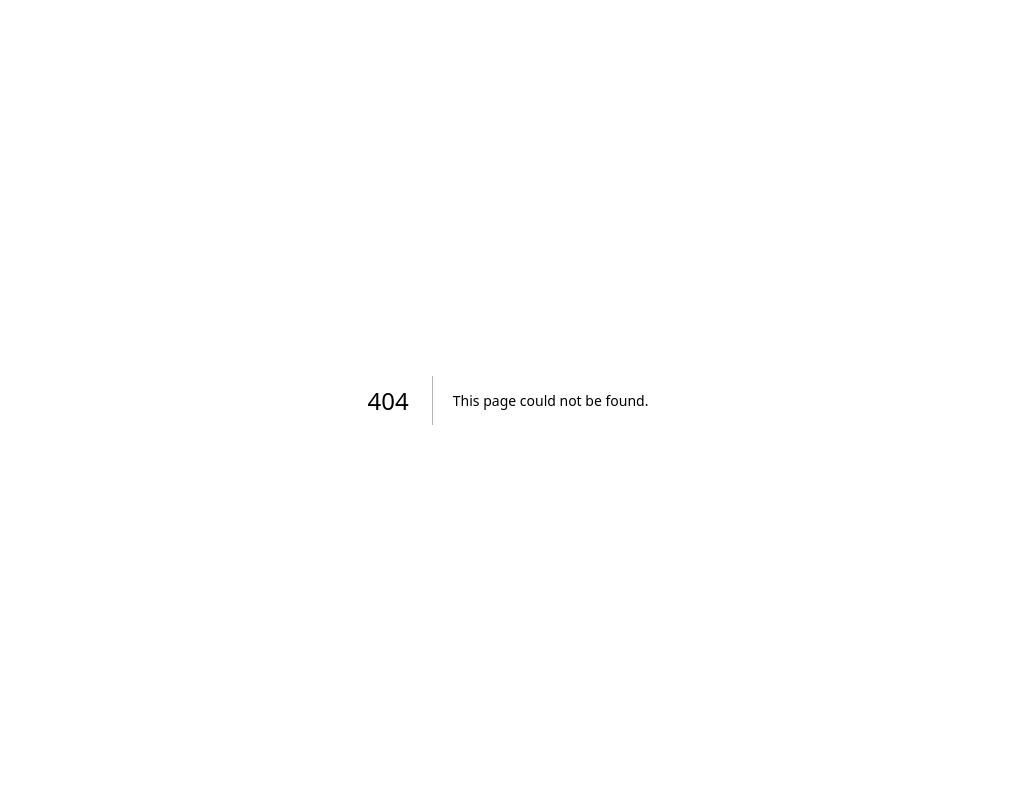
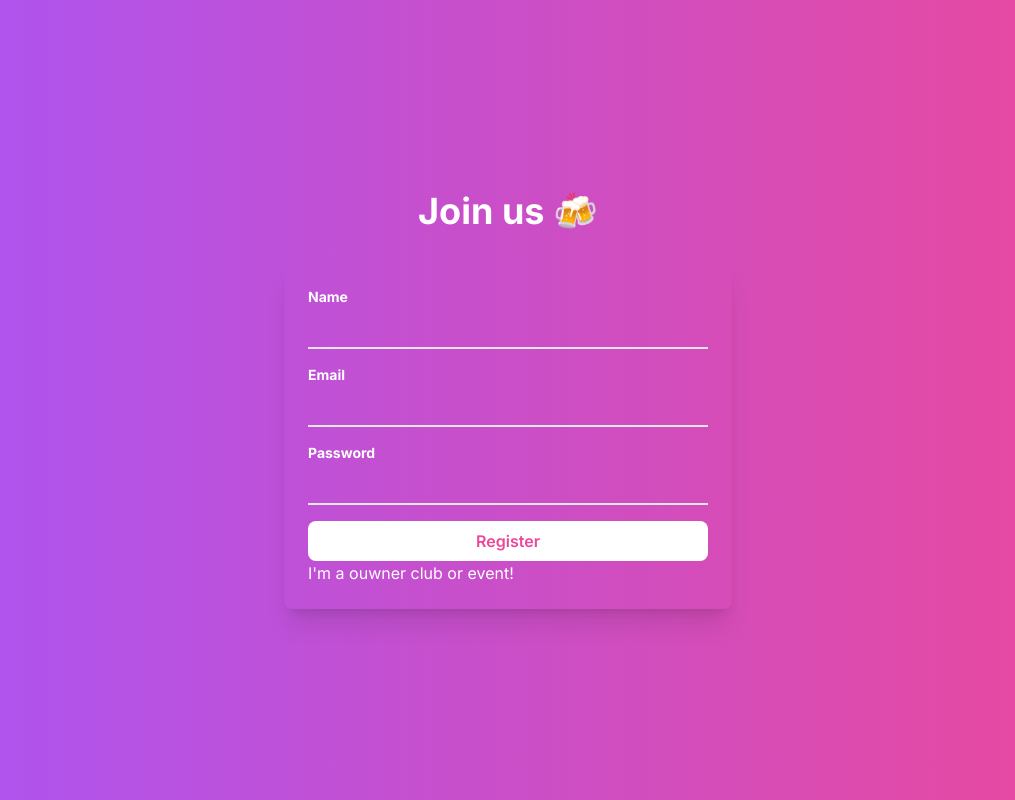
Before and after one commit to nil729student/nightlit, a Next.js app: page /register/standard in a window 1280 px wide. Before the commit this address had no page. Shown: the whole page, without its empty margins (132-1147 px from the left). Built offline with nearby package versions, Linux system fonts and the light colour scheme.

Commit message:
Nova migració i Paguines de registre owner i standard

```diff
--- a/app/components/SearchBar.jsx
+++ b/app/components/SearchBar.jsx
@@ -26,17 +26,17 @@ export function SearchBar({ clubs, setFilteredClubs }) {
   }, [filteredClubs, setFilteredClubs]);
 
   return (
-    <div className="flex items-center justify-center w-full mb-8">
+    <div className="flex flex-col items-center justify-center w-full mb-8 pl-52 pr-52 md:flex-row">
       <input
         type="text"
         placeholder="Search Club"
         value={searchTerm}
         onChange={(e) => setSearchTerm(e.target.value)}
-        className="w-1/3 p-2 m-4 text-2xl text-center border-2 text-black border-black rounded-lg"
+        className="w-full p-2 m-2 text-lg text-center border-2 text-black border-black rounded-lg md:w-3/5 md:text-2xl"
       />
 
       <Select
-        className="p-2 m-4 text-2xl text-center border-2 text-black border-black rounded-lg"
+        className="w-full p-2 m-2 text-lg text-center border-2 text-black border-black rounded-lg md:w-2/5 md:text-2xl"
         options={optionsCity}
         onChange={(selectedOption) => setSearchTermCity(selectedOption ? selectedOption.value : "")}
         isSearchable
--- /dev/null
+++ b/app/register/owner/page.js
@@ -0,0 +1,101 @@
+// File: /app/register/owner/page.tsx
+"use client";
+
+import { useState } from "react";
+import Link from "next/link";
+
+export default function OwnerRegisterPage() {
+    const [formData, setFormData] = useState({
+        name: "",
+        email: "",
+        password: "",
+        clubName: "",
+        amenity: "",
+    });
+
+    const handleChange = (e) => {
+        const { name, value } = e.target;
+        setFormData({ ...formData, [name]: value });
+    };
+
+    const handleSubmit = async (e) => {
+        e.preventDefault();
+        // Falta implementar la logica de reguistre
+        console.log("Reguistre de usuari owner: ", formData);
+    };
+
+    return (
+        <div className="flex flex-col items-center justify-center h-screen bg-gradient-to-r from-yellow-500 to-red-500 text-white">
+            <h1 className="text-4xl font-bold mb-8">Register Your Club</h1>
+            <form className="bg-white text-black p-6 rounded-lg shadow-md w-full max-w-md" onSubmit={handleSubmit}>
+                <div className="mb-4">
+                    <label htmlFor="name" className="block text-sm font-bold mb-2">Name</label>
+                    <input
+                        type="text"
+                        id="name"
+                        name="name"
+                        value={formData.name}
+                        onChange={handleChange}
+                        className="w-full px-3 py-2 border rounded-lg"
+                    />
+                </div>
+                <div className="mb-4">
+                    <label htmlFor="email" className="block text-sm font-bold mb-2">Email</label>
+                    <input
+                        type="email"
+                        id="email"
+                        name="email"
+                        value={formData.email}
+                        onChange={handleChange}
+                        className="w-full px-3 py-2 border rounded-lg"
+                    />
+                </div>
+                <div className="mb-4">
+                    <label htmlFor="password" className="block text-sm font-bold mb-2">Password</label>
+                    <input
+                        type="password"
+                        id="password"
+                        name="password"
+                        value={formData.password}
+                        onChange={handleChange}
+                        className="w-full px-3 py-2 border rounded-lg"
+                    />
+                </div>
+                <div className="mb-4">
+                    <label htmlFor="clubName" className="block text-sm font-bold mb-2">Club Name</label>
+                    <input
+                        type="text"
+                        id="clubName"
+                        name="clubName"
+                        value={formData.clubName}
+                        onChange={handleChange}
+                        className="w-full px-3 py-2 border rounded-lg"
+                    />
+                </div>
+                <div className="mb-4">
+                    <label htmlFor="amenity" className="block text-sm font-bold mb-2">Main Amenity</label>
+                    <input
+                        type="text"
+                        id="amenity"
+                        name="amenity"
+                        value={formData.amenity}
+                        onChange={handleChange}
+                        className="w-full px-3 py-2 border rounded-lg"
+                    />
+                </div>
+                <button
+                    type="submit"
+                    className="w-full bg-red-500 text-white py-2 px-4 rounded-lg hover:bg-red-600"
+                >
+                    Register
+                </button>
+
+                <Link href="/register">
+                    <button className=" hover:border-b-4 ">
+                        I a standard user!
+                    </button>
+                </Link>
+            </form>
+        </div>
+    );
+}
--- /dev/null
+++ b/app/register/page.js
@@ -0,0 +1,25 @@
+
+"use client";
+
+import Link from "next/link";
+
+export default function RegisterPage() {
+    return (
+        <div className="flex flex-col items-center justify-center h-screen bg-gradient-to-r from-blue-500 to-green-500 text-white">
+            <h1 className="text-4xl font-bold mb-8">Join the Party!</h1>
+            <p className="mb-6 text-lg">What kind of account would you like to create?</p>
+            <div className="flex space-x-6">
+                <Link href="/register/owner">
+                    <button className="px-6 py-3 bg-white text-purple-600 font-semibold rounded-lg shadow-md hover:bg-gray-200">
+                        Register as Owner
+                    </button>
+                </Link>
+                <Link href="/register/standard">
+                    <button className="px-6 py-3 bg-white text-pink-600 font-semibold rounded-lg shadow-md hover:bg-gray-200">
+                        Register as Guest
+                    </button>
+                </Link>
+            </div>
+        </div>
+    );
+}
--- /dev/null
+++ b/app/register/standard/page.js
@@ -0,0 +1,77 @@
+// File: /app/register/standard/page.tsx
+"use client";
+
+import { useState } from "react";
+import Link from "next/link";
+
+export default function StandardRegisterPage() {
+    const [formData, setFormData] = useState({
+        name: "",
+        email: "",
+        password: "",
+    });
+
+    const handleChange = (e) => {
+        const { name, value } = e.target;
+        setFormData({ ...formData, [name]: value });
+    };
+
+    const handleSubmit = async (e) => {
+        e.preventDefault();
+        // Falta implementr la loguica de reguistre
+        console.log("Registre de usuari estandard: ", formData);
+    };
+
+    return (
+        <div className="flex flex-col items-center justify-center h-screen bg-gradient-to-r from-purple-500 to-pink-500 text-white">
+            <h1 className="text-4xl font-bold mb-8">Join us 🍻</h1>
+            <form className="f p-6 rounded-lg shadow-xl w-full max-w-md" onSubmit={handleSubmit}>
+                <div className="mb-4">
+                    <label htmlFor="name" className="block text-sm font-bold mb-2">Name</label>
+                    <input
+                        type="text"
+                        id="name"
+                        name="name"
+                        value={formData.name}
+                        onChange={handleChange}
+                        className="w-full px-3 py-1 bg-transparent border-b-2"
+                    />
+                </div>
+                <div className="mb-4">
+                    <label htmlFor="email" className="block text-sm font-bold mb-2">Email</label>
+                    <input
+                        type="email"
+                        id="email"
+                        name="email"
+                        value={formData.email}
+                        onChange={handleChange}
+                        className="w-full px-3 py-1 bg-transparent border-b-2"
+                    />
+                </div>
+                <div className="mb-4">
+                    <label htmlFor="password" className="block text-sm font-bold mb-2">Password</label>
+                    <input
+                        type="password"
+                        id="password"
+                        name="password"
+                        value={formData.password}
+                        onChange={handleChange}
+                        className="w-full px-3 py-1 bg-transparent border-b-2"
+                    />
+                </div>
+                <button
+                    type="submit"
+                    className="w-full bg-white text-pink-500 font-semibold py-2 px-4 rounded-lg hover:bg-gray-200"
+                >
+                    Register
+                </button>
+
+                <Link href="/register/owner">
+                    <button className=" hover:border-b ">
+                        I'm a ouwner club or event!
+                    </button>
+                </Link>
+            </form>
+        </div>
+    );
+}
```
Also changed, not shown: app/admin/page.js (added), app/components/LginForm.jsx (added), app/components/RegisterForm.jsx (added), app/login/page.js (added), doc/Avaluacio.txt (added), 2 other files (tests, documents, lock files or other folders).
